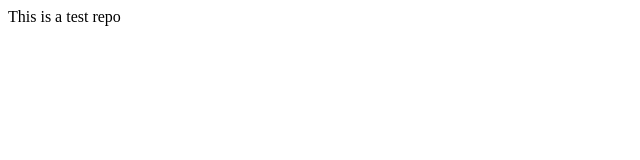
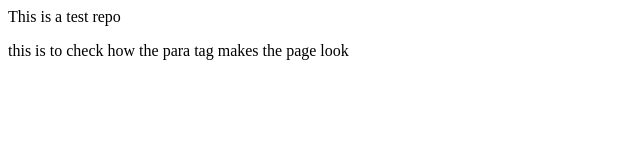
Before and after one commit to PoojeshShetty/testRepo, a plain HTML site: page index.html in a window 1280 px wide. Shown: the whole page, without its empty margins (0-640 px from the left). Drawn offline with Linux system fonts and the light colour scheme.

Commit message:
doc: updated index html new lines

```diff
--- a/index.html
+++ b/index.html
@@ -8,5 +8,6 @@
 </head>
 <body>
     This is a test repo
+    <p>this is to check how the para tag makes the page look</p>
 </body>
 </html>
```
